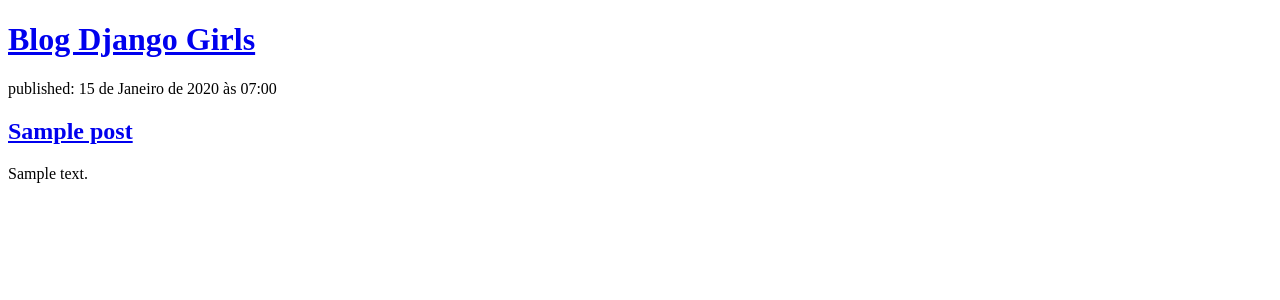
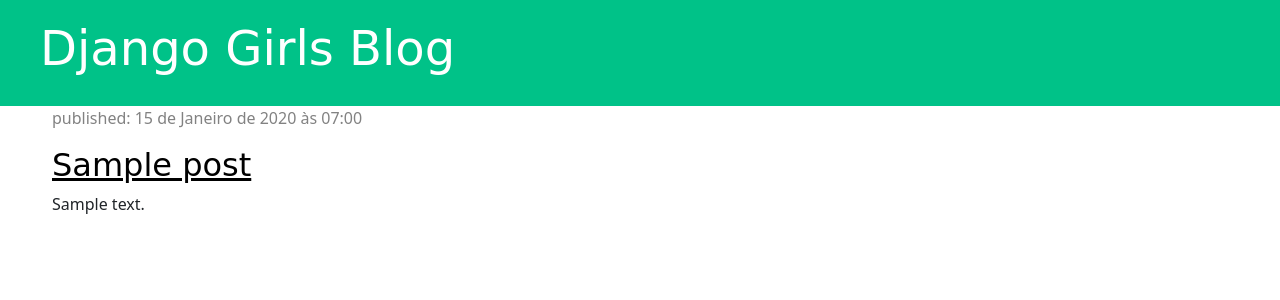
Before and after one commit to dalessandrosantos/Django-Girls, a Django app: page / in a window 1280 px wide. Shown: the top 300 px of the page. Run offline with Django 5.2, Linux system fonts and the light colour scheme; tables that the repository leaves empty hold one stand-in row (values such as "Sample post").

Commit message:
adiciona estilização na página blog

```diff
--- /dev/null
+++ b/blog/static/css/blog.css
@@ -0,0 +1,46 @@
+.page-header {
+    background-color: #00c288;
+    margin-top: 0;
+    padding: 20px 20px 20px 40px;
+}
+
+.page-header h1, .page-header h1 a, .page-header h1 a:visited, .page-header h1 a:active {
+    color: #ffffff;
+    font-size: 36pt;
+    text-decoration: none;
+}
+
+.content {
+    margin-left: 40px;
+}
+
+h1, h2, h3, h4 {
+    font-family: 'Lobster', cursive;
+}
+
+.date {
+    color: #828282;
+}
+
+.save {
+    float: right;
+}
+
+.post-form textarea, .post-form input {
+    width: 100%;
+}
+
+.top-menu, .top-menu:hover, .top-menu:visited {
+    color: #ffffff;
+    float: right;
+    font-size: 26pt;
+    margin-right: 20px;
+}
+
+.post {
+    margin-bottom: 70px;
+}
+
+.post h2 a, .post h2 a:visited {
+    color: #000000;
+}
--- a/blog/templates/blog/post_list.html
+++ b/blog/templates/blog/post_list.html
@@ -1,21 +1,39 @@
+{% load static %}
+
 <!DOCTYPE html>
 <html lang="pt-br">
 <head>
     <meta charset="UTF-8">
     <meta name="viewport" content="width=device-width, initial-scale=1.0">
-    <title>Blog Django Girls</title>
+    <title>Django Girls Blog</title>
+
+    <!-- Link CSS Bootstrap -->
+    <link href="https://cdn.jsdelivr.net/npm/bootstrap@5.3.8/dist/css/bootstrap.min.css" rel="stylesheet" integrity="sha384-sRIl4kxILFvY47J16cr9ZwB07vP4J8+LH7qKQnuqkuIAvNWLzeN8tE5YBujZqJLB" crossorigin="anonymous">
+
+    <link rel="stylesheet" href="{% static 'css/blog.css' %}">
 </head>
 <body>
-    <div>
-        <h1><a href="/">Blog Django Girls</a></h1>
+    <div class="page-header">
+        <h1><a href="#">Django Girls Blog </a></h1>
     </div>
 
-    {% for post in posts %}
-        <div>
-            <p>published: {{ post.published_date }}</p>
-            <h2><a href="/">{{ post.title }}</a></h2>
-            <p>{{ post.text|linebreaksbr }}</p>
+    <div class="content container">
+        <div class="row">
+            <div class="col-md-8">
+                {% for post in posts %}
+                    <div class="post">
+                        <div class="date">
+                            <p>published: {{ post.published_date }}</p>
+                        </div>
+                        <h2><a href="">{{ post.title }}</a></h2>
+                        <p>{{ post.text|linebreaksbr }}</p>
+                    </div>
+                {% endfor %}
+            </div>
         </div>
-    {% endfor %}
+    </div>
+
+    <!-- Link JS Bootstrap -->
+    <script src="https://cdn.jsdelivr.net/npm/bootstrap@5.3.8/dist/js/bootstrap.bundle.min.js" integrity="sha384-FKyoEForCGlyvwx9Hj09JcYn3nv7wiPVlz7YYwJrWVcXK/BmnVDxM+D2scQbITxI" crossorigin="anonymous"></script>
 </body>
 </html>
```
